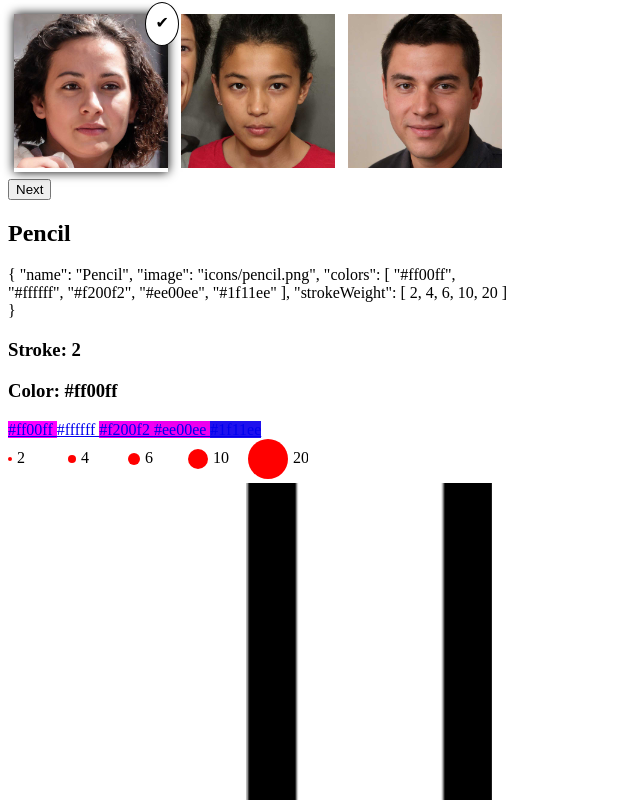
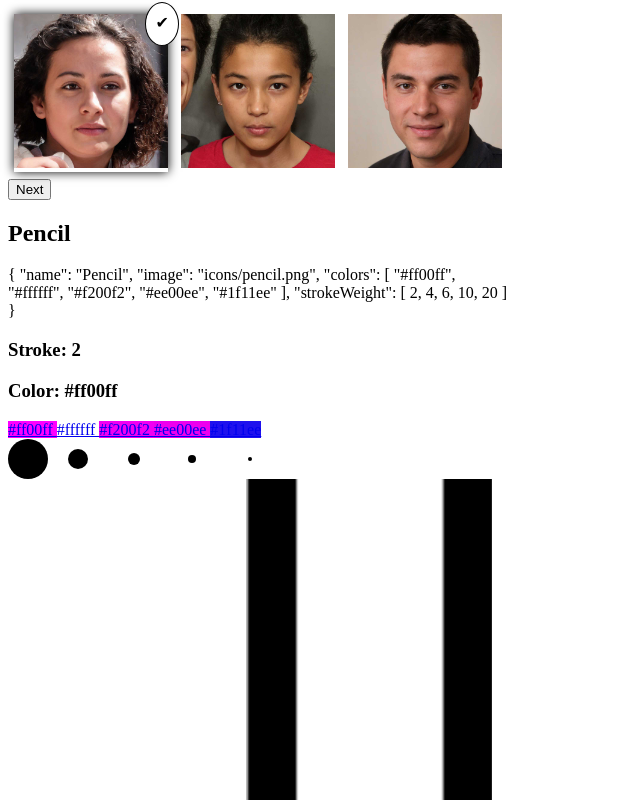
Before and after one commit to youthradio/trackface-draft, a Vue app: page / in a window 1280 px wide. Shown: the top 800 px of the page, without its empty margins (0-640 px from the left). Built offline with nearby package versions, Linux system fonts and the light colour scheme.

Commit message:
prepare strokes div in UiComponent

```diff
--- a/src/components/UiComponent.vue
+++ b/src/components/UiComponent.vue
@@ -20,20 +20,12 @@
         height="40"
         width="60"
         :key="`key-${size}`"
-        v-for="size in toolsData.strokeWeight"
+        v-for="size in toolsData.strokeWeight.slice().reverse()"
       >
         <a href="#" @click.prevent="setStrokeWeight(size)">
           <g>
-            <circle :cx="size" cy="20" :r="size" fill="red" />
-            <text
-              dominant-baseline="middle"
-              alignment-baseline="middle"
-              y="20"
-              :x="5 + 2 * size"
-              class="small"
-            >
-              {{ size }}
-            </text>
+            <circle :cx="size" cy="20" :r="size" fill="black" />
+
           </g>
         </a>
       </svg>
@@ -85,6 +77,10 @@ export default {
 <style lang="scss" scoped>
 @import "~@/css/vars";
 
+.strokes{
+  display: flex;
+}
+
 .tool-list {
   display: flex;
   list-style-type: none;
```
